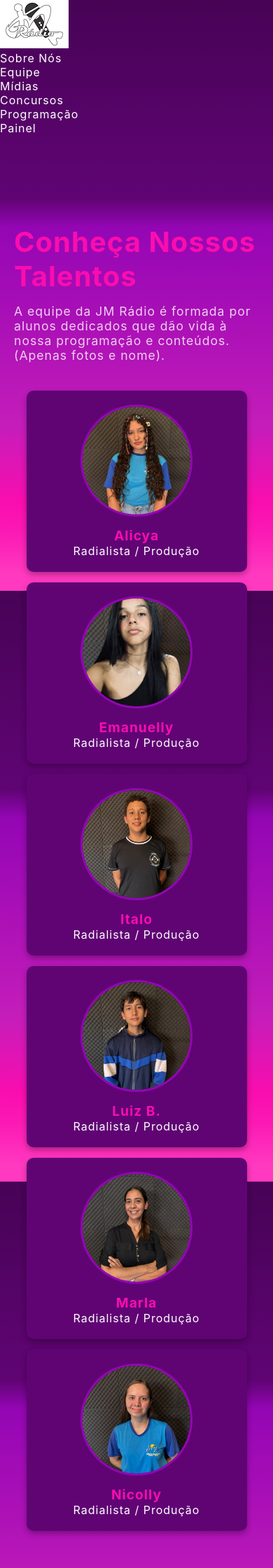
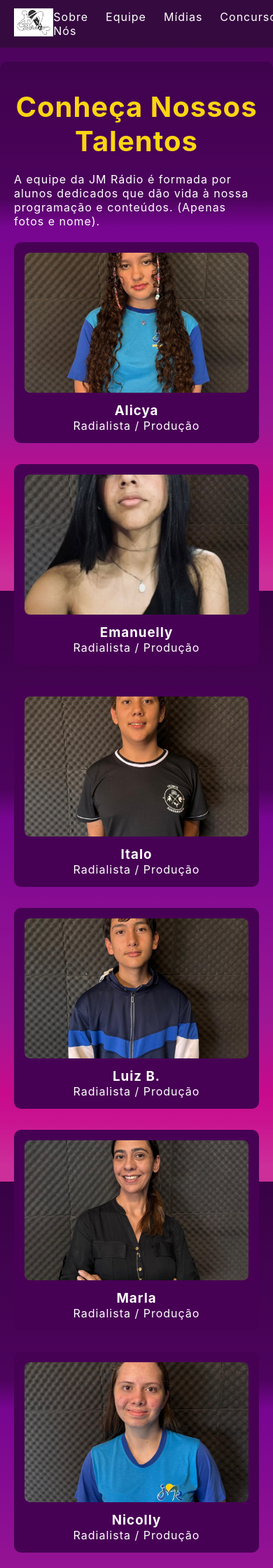
Before and after one commit to DuuhziiN/radio_mafffei, a Django app: page /equipe/ in a window 390 px wide. Shown: the top 2240 px of the page at 70% size. Run offline with Django 5.2, Linux system fonts and the light colour scheme.

Commit message:
FEAT: Added 4 new pages (Programação, Equipe, Sobre Nós, Mídias) and implemented full responsive design.

```diff
--- a/static/css/base.css
+++ b/static/css/base.css
@@ -1,4 +1,4 @@
-/* ARQUIVO: radiomaffei/static/css/base.css (BASE PARA TODAS AS PÁGINAS) */
+/* ARQUIVO: radiomaffei/static/css/base.css (ESTILOS ESSENCIAIS PARA TODAS AS PÁGINAS) */
 
 :root {
     --roxo-fundo: #470154;
@@ -9,12 +9,9 @@
     /* Pink Neon */
     --color-primary: #fcd513;
     /* Amarelo (Destaque) */
-    --color-secondary: #d9d9d9;
     --preto-escuro: #1a0022;
     --verde-principal: #33a330;
-    /* Botões de Ação */
     --vermelho-principal: #cc3333;
-    /* Botões de Deletar */
 }
 
 * {
@@ -27,7 +24,7 @@
 
 /* FUNDO E LAYOUT PRINCIPAL */
 body {
-    /* Gradiente roxo/pink vibrante */
+    /* Gradiente Roxo/Pink */
     background: linear-gradient(180deg, #40024e, #470356 0.01%, #600474 33.65%, var(--roxo-claro) 38.46%, #b013b7 58.65%, #c41dba 71.88%, var(--cor-destaque) 85.05%, #fb1ab4 90.23%, #ff39c0 97.12%);
     background-attachment: fixed;
     color: var(--cor-texto);
@@ -42,9 +39,10 @@ main {
     flex-grow: 1;
     padding-top: 8vh;
     /* Espaço para o cabeçalho nav fixo */
-    max-width: 1400px;
+    padding-bottom: 50px;
+    max-width: 1200px;
+    width: 100%;
     margin: 0 auto;
-    width: 100%;
 }
 
 a {
@@ -58,19 +56,39 @@ a:hover {
     color: var(--cor-destaque);
 }
 
-h1,
-h2 {
-    color: var(--cor-destaque);
-    margin: 15px 0;
+/* --- CORREÇÃO CRÍTICA DO CABEÇALHO --- */
+header nav {
+    display: flex;
+    justify-content: space-between;
+    /* Espaço entre logo e lista */
+    align-items: center;
+    background: #350a3f;
+    height: 8vh;
+    position: fixed;
+    width: 100%;
+    top: 0;
+    z-index: 1000;
+    padding: 0 5%;
 }
 
-/* --- ESTILOS DO RODAPÉ (Geral) --- */
+.nav-list {
+    list-style: none;
+    display: flex;
+    gap: 25px;
+    /* Espaçamento entre as opções */
+    margin: 0;
+    padding: 0;
+}
+
+.logo-container img {
+    height: 40px;
+}
+
+/* --- Estilos do Rodapé --- */
 .rodape {
     background-color: black;
     color: white;
     padding: 30px 20px 10px;
-    line-height: 1.5;
-    margin-top: 40px;
 }
 
 .rodape-conteudo {
@@ -87,28 +105,16 @@ h2 {
     min-width: 250px;
 }
 
-.logo-parana-integral,
+/* Correções de Imagem do Rodapé */
 .logo-jmradio-maior,
-.logo-jmradio-menor {
-    max-width: 150px;
+.logo-jmradio-menor,
+.logo-parana-integral {
+    max-width: 100%;
     height: auto;
     display: block;
 }
 
-/* --- ESTILOS GERAIS DE BOTÃO E INPUT (Para o Painel e Páginas) --- */
-button {
-    padding: 10px 18px;
-    border: none;
-    border-radius: 5px;
-    cursor: pointer;
-    font-weight: bold;
-    transition: background-color 0.3s;
+.logo-parana-integral {
+    max-width: 200px;
+    margin-left: auto;
 }
-
-/* RESPONSIVIDADE BASE */
-@media (max-width: 768px) {
-    .rodape-conteudo {
-        flex-direction: column;
-        text-align: center;
-    }
-}
--- a/static/css/pages.css
+++ b/static/css/pages.css
@@ -1,135 +1,121 @@
-/* ARQUIVO: radiomaffei/static/css/pages.css (Layouts de Conteúdo) */
+/* ARQUIVO: radiomaffei/static/css/pages.css (ESTILOS PARA PÁGINAS SECUNDÁRIAS E PROGRAMAÇÃO) */
 
-.container-main {
-    padding: 20px;
+/* --- LAYOUTS DE CONTEÚDO (APLICADO A PROGRAMAÇÃO, SOBRE, ETC.) --- */
+
+.programa-content,
+.sobre-nos-container,
+.equipe-container,
+.galeria-container {
+    padding: 40px 20px;
+    background-color: rgba(0, 0, 0, 0.2);
+    margin-top: 20px;
+    border-radius: 10px;
 }
 
 h1 {
-    font-size: 2.5rem;
-    margin-top: 40px;
+    color: var(--color-primary);
+    text-align: center;
+    margin-bottom: 20px;
+    font-size: 2.5em;
 }
 
-.sub-texto {
-    font-size: 1.1rem;
-    margin-bottom: 40px;
-    opacity: 0.8;
+h2 {
+    color: var(--cor-destaque);
+    margin-top: 30px;
+    margin-bottom: 20px;
+    border-left: 4px solid var(--cor-destaque);
+    padding-left: 10px;
 }
 
-/* --- SEÇÃO SOBRE NÓS (bloco-info) --- */
-.bloco-info {
-    display: flex;
-    align-items: center;
-    gap: 40px;
-    margin-bottom: 40px;
-    background-color: var(--roxo-card);
-    padding: 25px;
-    border-radius: 10px;
-}
 
-.bloco-info.reverso {
-    flex-direction: row-reverse;
-}
+/* --- CORREÇÃO DA TABELA DE PROGRAMAÇÃO --- */
 
-.imagem-coluna {
-    flex: 1;
-    min-width: 250px;
-}
-
-.texto-coluna {
-    flex: 1.5;
-}
-
-.imagem-coluna img {
-    width: 100%;
-    border-radius: 10px;
-    box-shadow: 0 5px 15px rgba(0, 0, 0, 0.4);
-}
-
-/* --- SEÇÃO EQUIPE (Galeria de Fotos) --- */
-.equipe-galeria {
-    display: flex;
-    justify-content: center;
-    gap: 30px;
-    flex-wrap: wrap;
-    margin-top: 30px;
-}
-
-.membro-card {
+.programacao-tabs-container {
     background-color: var(--roxo-card);
     border-radius: 10px;
     padding: 20px;
-    width: 200px;
-    text-align: center;
-    box-shadow: 0 4px 8px rgba(0, 0, 0, 0.3);
-}
-
-.membro-foto-wrapper {
-    width: 160px;
-    height: 160px;
-    overflow: hidden;
-    border-radius: 50%;
-    /* Foto redonda */
-    margin: 0 auto 15px auto;
-    border: 3px solid var(--roxo-claro);
-}
-
-.membro-foto-wrapper img {
-    width: 100%;
-    height: 100%;
-    object-fit: cover;
-}
-
-.membro-nome {
-    font-size: 1.2em;
-    color: var(--cor-destaque);
-}
-
-/* --- SEÇÃO PROGRAMAÇÃO (Estilo de Tabela) --- */
-.tabela-programacao {
-    background-color: var(--roxo-card);
-    border-radius: 15px;
-    padding: 25px;
-    margin: 30px auto;
-    max-width: 900px;
-    text-align: left;
+    box-shadow: 0 4px 8px rgba(0, 0, 0, 0.4);
+    margin-top: 20px;
 }
 
 .tabs-header {
     display: flex;
     overflow-x: auto;
+    /* Permite rolar em mobile */
     border-bottom: 2px solid var(--roxo-claro);
     margin-bottom: 20px;
 }
 
-/* --- RESPONSIVIDADE (Páginas de Conteúdo) --- */
+.tab-btn {
+    background: none;
+    border: none;
+    padding: 10px 15px;
+    color: var(--cor-texto);
+    font-size: 16px;
+    font-weight: bold;
+    cursor: pointer;
+    flex-shrink: 0;
+}
+
+.tab-btn.active {
+    color: var(--cor-destaque);
+    border-bottom: 3px solid var(--cor-destaque);
+}
+
+.conteudo-dia p {
+    display: flex;
+    justify-content: space-between;
+    /* Alinha o horário à direita */
+    padding: 10px 0;
+    border-bottom: 1px dashed rgba(255, 255, 255, 0.2);
+    font-size: 1.1em;
+}
+
+.conteudo-dia span {
+    font-weight: bold;
+    color: var(--color-primary);
+    /* Amarelo */
+}
+
+
+/* --- ESTILOS DE GALERIA E IMAGENS (EQUIPE, MÍDIAS) --- */
+
+.equipe-galeria,
+.galeria-grid {
+    display: grid;
+    grid-template-columns: repeat(auto-fit, minmax(200px, 1fr));
+    gap: 30px;
+    margin-top: 20px;
+}
+
+.membro-card,
+.galeria-item {
+    background-color: var(--roxo-fundo);
+    border-radius: 10px;
+    padding: 15px;
+    text-align: center;
+}
+
+.membro-foto-wrapper img,
+.galeria-item img {
+    width: 100%;
+    height: 200px;
+    object-fit: cover;
+    border-radius: 8px;
+    margin-bottom: 10px;
+}
+
+/* Responsividade de Alinhamento para Conteúdo */
 @media (max-width: 768px) {
 
     .bloco-info,
+    .rodape-conteudo {
+        flex-direction: column;
+        gap: 20px;
+    }
+
     .bloco-info.reverso {
         flex-direction: column;
-        /* Pilha em telas menores */
-        text-align: center;
-    }
-
-    .texto-coluna {
-        padding-right: 0;
-        margin-top: 20px;
-        flex: auto;
-    }
-
-    .equipe-galeria {
-        gap: 15px;
-    }
-
-    .membro-card {
-        width: 45%;
-        max-width: none;
+        /* Desativa a reversão em mobile */
     }
 }
-
-@media (max-width: 480px) {
-    .membro-card {
-        width: 90%;
-        /* Uma coluna em celulares */
-    }
-}
```
